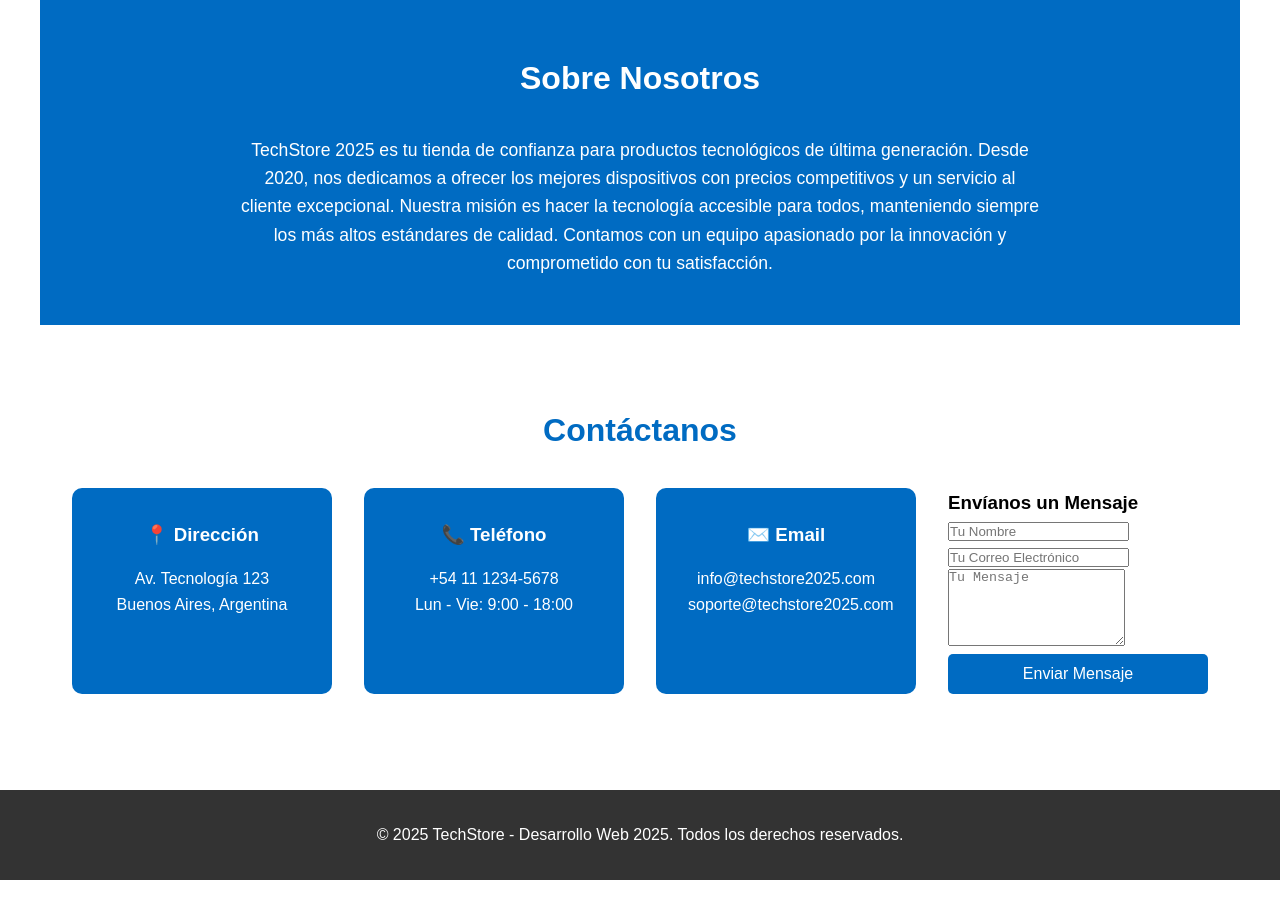
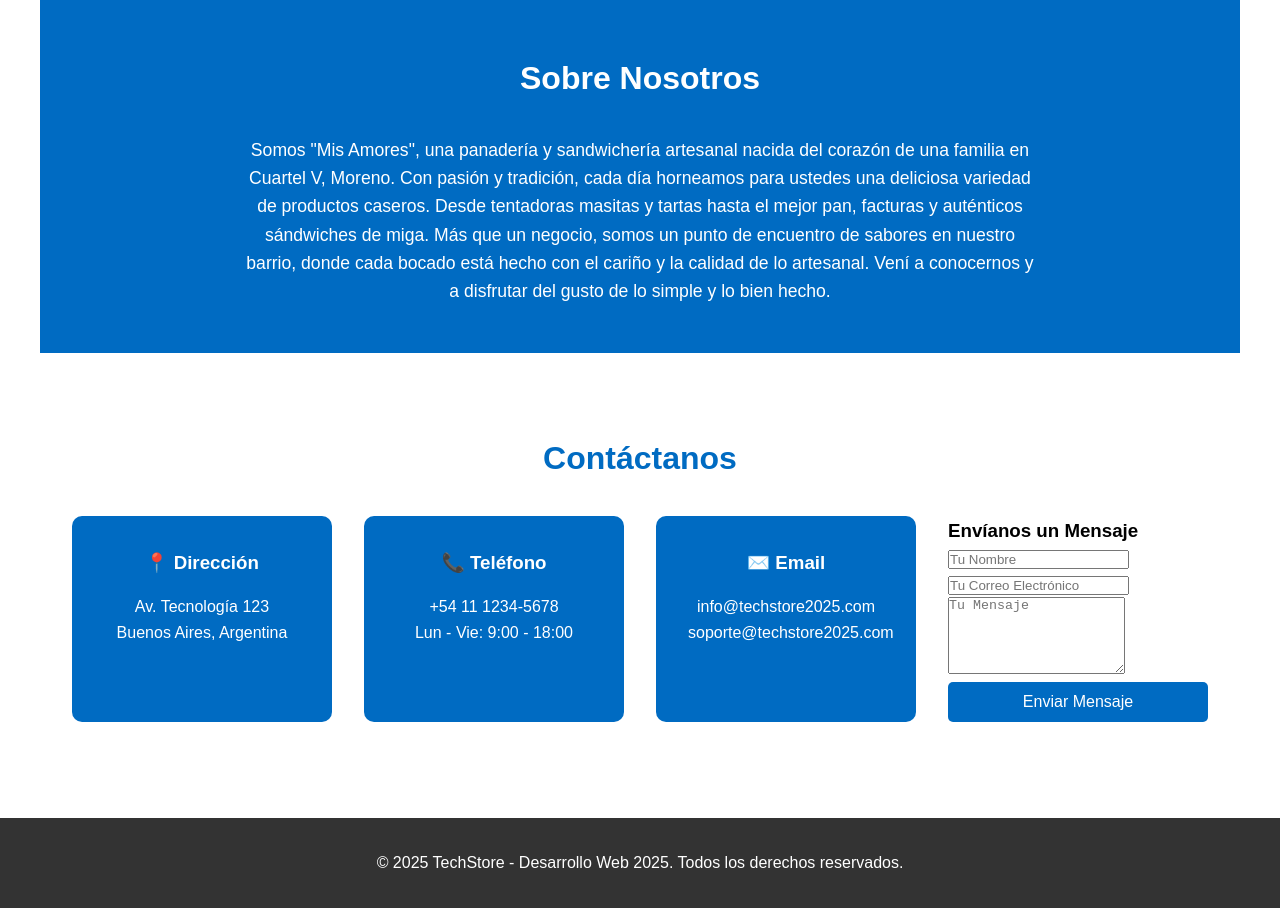
Before and after one commit to martkev99/merge_final_5, a plain HTML site: page index.html in a window 1280 px wide. Shown: the part 2140-3048 px from the top of the page. Before the commit the page ends 3020 px from the top, so only its background shows below. Drawn offline with Linux system fonts and the light colour scheme; a script that the page names is missing.

Commit message:
Cambie Nosotros

```diff
--- a/index.html
+++ b/index.html
@@ -204,11 +204,7 @@
     <section id="sobre-nosotros">
         <h2 style="color: white;">Sobre Nosotros</h2>
         <p>
-            TechStore 2025 es tu tienda de confianza para productos tecnológicos de última generación.
-            Desde 2020, nos dedicamos a ofrecer los mejores dispositivos con precios competitivos y
-            un servicio al cliente excepcional. Nuestra misión es hacer la tecnología accesible para todos,
-            manteniendo siempre los más altos estándares de calidad. Contamos con un equipo apasionado
-            por la innovación y comprometido con tu satisfacción.
+            Somos "Mis Amores", una panadería y sandwichería artesanal nacida del corazón de una familia en Cuartel V, Moreno. Con pasión y tradición, cada día horneamos para ustedes una deliciosa variedad de productos caseros. Desde tentadoras masitas y tartas hasta el mejor pan, facturas y auténticos sándwiches de miga. Más que un negocio, somos un punto de encuentro de sabores en nuestro barrio, donde cada bocado está hecho con el cariño y la calidad de lo artesanal. Vení a conocernos y a disfrutar del gusto de lo simple y lo bien hecho.
         </p>
     </section>
 
```
